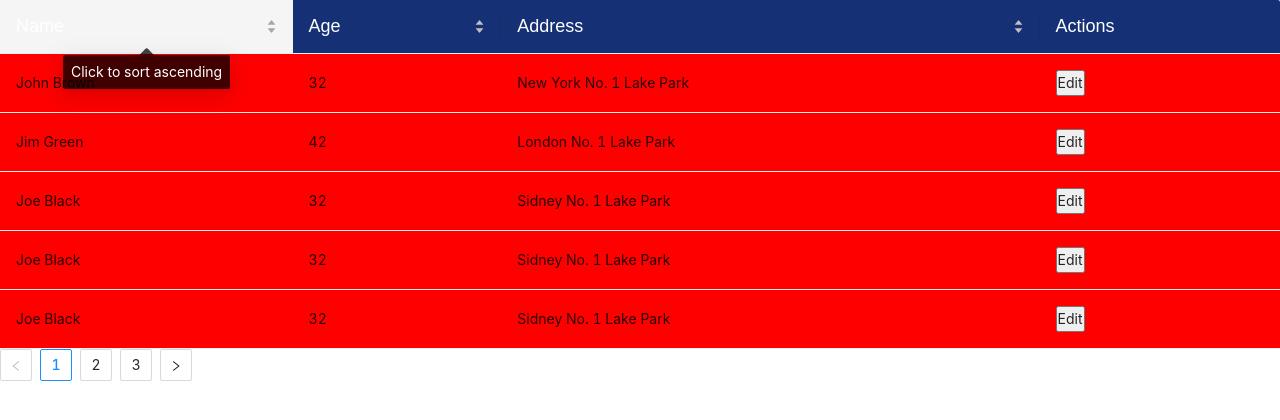
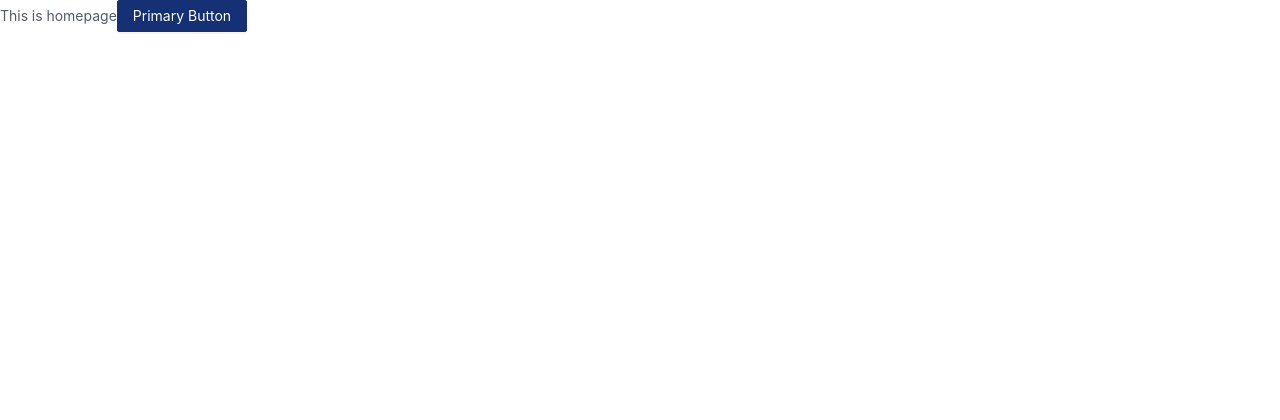
Before and after one commit to w3ngithub/wenhub, a Next.js app: page / in a window 1280 px wide. Shown: the top 420 px of the page. Built offline with nearby package versions, Linux system fonts and the light colour scheme.

Commit message:
Modifying paginateTable

```diff
--- a/app/components/elements/Table/index.js
+++ b/app/components/elements/Table/index.js
@@ -8,7 +8,8 @@ const { Column } = Table
 
 const ListTable = ({
     columns,
-    data
+    data,
+    tableBodyStyle
 }) => {
 
     return (
@@ -27,7 +28,7 @@ const ListTable = ({
                             render={(text) => {
                                 return {
                                     props: {
-                                        style:{background:'red'}
+                                        style: tableBodyStyle
                                     },
                                     children: text
                                 }
@@ -41,104 +42,57 @@ const ListTable = ({
 }
 
 ListTable.defaultProps = {
-    // columns: [
-    //     {
-    //         title: "Name",
-    //         keyIndex: "name"
-    //     },
-    //     {
-    //         title: "Age",
-    //         keyIndex: "age"
-    //     },
-    //     {
-    //         title: "Address",
-    //         keyIndex: "address"
-    //     }
-    // ],
-    // data : [
-    //     {
-    //       key: '1',
-    //       name: 'John Brown',
-    //       age: 32,
-    //       address: 'New York No. 1 Lake Park',
-    //       edit: <button onClick={() => console.log(1)}>Edit</button>
-    //     },
-    //     {
-    //       key: '2',
-    //       name: 'Jim Green',
-    //       age: 42,
-    //       address: 'London No. 1 Lake Park',
-    //       edit: <button onClick={() => console.log(2)}>Edit</button>
-    //     },
-    //     {
-    //       key: '3',
-    //       name: 'Joe Black',
-    //       age: 32,
-    //       address: 'Sidney No. 1 Lake Park',
-    //       edit: <button onClick={() => console.log(3)}>Edit</button>
-    //     },
-    //     {
-    //       key: '4',
-    //       name: 'Joe Black',
-    //       age: 32,
-    //       address: 'Sidney No. 1 Lake Park',
-    //       edit: <button onClick={() => console.log(4)}>Edit</button>
-    //     },
-    //     {
-    //       key: '5',
-    //       name: 'Joe Black',
-    //       age: 32,
-    //       address: 'Sidney No. 1 Lake Park',
-    //       edit: <button onClick={() => console.log(5)}>Edit</button>
-    //     },
-    //     {
-    //       key: '6',
-    //       name: 'Joe Black',
-    //       age: 32,
-    //       address: 'Sidney No. 1 Lake Park',
-    //       edit: <button onClick={() => console.log(6)}>Edit</button>
-    //     },
-    //     {
-    //       key: '7',
-    //       name: 'Joe Black',
-    //       age: 32,
-    //       address: 'Sidney No. 1 Lake Park',
-    //       edit: <button onClick={() => console.log(7)}>Edit</button>
-    //     },
-    //     {
-    //       key: '8',
-    //       name: 'Joe Black',
-    //       age: 32,
-    //       address: 'Sidney No. 1 Lake Park',
-    //       edit: <button onClick={() => console.log(8)}>Edit</button>
-    //     },
-    //     {
-    //       key: '9',
-    //       name: 'Joe Black',
-    //       age: 32,
-    //       address: 'Sidney No. 1 Lake Park',
-    //       edit: <button onClick={() => console.log(9)}>Edit</button>
-    //     },
-    //     {
-    //       key: '10',
-    //       name: 'Joe Black',
-    //       age: 32,
-    //       address: 'Sidney No. 1 Lake Park',
-    //       edit: <button onClick={() => console.log(10)}>Edit</button>
-    //     },
-    //     {
-    //       key: '11',
-    //       name: 'Joe Black',
-    //       age: 32,
-    //       address: 'Sidney No. 1 Lake Park',
-    //       edit: <button onClick={() => console.log(11)}>Edit</button>
-    //     },
-    //   ]
+    tableBodyStyle: {
+        background: "ccff33"
+    },
+    columns: [
+        {
+            title: "Name",
+            keyIndex: "name",
+            sorting: (a, b) => a.name > b.name
+        },
+        {
+            title: "Age",
+            keyIndex: "age"
+        },
+        {
+            title: "Address",
+            keyIndex: "address"
+        },
+        {
+            title: "Actions",
+            keyIndex: "edit",
+        }
+    ],
+    data: [
+        {
+            key: '1',
+            name: 'John Brown',
+            age: 32,
+            address: 'New York No. 1 Lake Park',
+            edit: <button onClick={() => console.log(1)}>Edit</button>
+        },
+        {
+            key: '2',
+            name: 'Jim Green',
+            age: 42,
+            address: 'London No. 1 Lake Park',
+            edit: <button onClick={() => console.log(2)}>Edit</button>
+        },
+        {
+            key: '3',
+            name: 'Joe Black',
+            age: 32,
+            address: 'Sidney No. 1 Lake Park',
+            edit: <button onClick={() => console.log(3)}>Edit</button>
+        }
+    ]
 }
 
 ListTable.propTypes = {
-    columns: PropTypes.array,
-    data: PropTypes.array
+    tableBodyStyle: PropTypes.object,
+    columns: PropTypes.array.isRequired,
+    data: PropTypes.array.isRequired
 }
 
 export default ListTable
--- a/pages/index.js
+++ b/pages/index.js
@@ -1,126 +1,10 @@
 import React from 'react'
-import Table from 'components/elements/Table'
-import { Paginate, listData } from 'components/elements/Pagination'
-const columns = [
-  {
-    title: "Name",
-    keyIndex: "name",
-    sorting: (a, b) => a.name > b.name
-  },
-  {
-    title: "Age",
-    keyIndex: "age",
-    sorting: (a, b) => a.age - b.age
-  },
-  {
-    title: "Address",
-    keyIndex: "address",
-    sorting: (a, b) => a.address > b.address
-  },
-  {
-    title: "Actions",
-    keyIndex: "edit",
-  }
-]
-
-const data = [
-  {
-    key: '1',
-    name: 'John Brown',
-    age: 32,
-    address: 'New York No. 1 Lake Park',
-    edit: <button onClick={() => console.log(1)}>Edit</button>
-  },
-  {
-    key: '2',
-    name: 'Jim Green',
-    age: 42,
-    address: 'London No. 1 Lake Park',
-    edit: <button onClick={() => console.log(2)}>Edit</button>
-  },
-  {
-    key: '3',
-    name: 'Joe Black',
-    age: 32,
-    address: 'Sidney No. 1 Lake Park',
-    edit: <button onClick={() => console.log(3)}>Edit</button>
-  },
-  {
-    key: '4',
-    name: 'Joe Black',
-    age: 32,
-    address: 'Sidney No. 1 Lake Park',
-    edit: <button onClick={() => console.log(4)}>Edit</button>
-  },
-  {
-    key: '5',
-    name: 'Joe Black',
-    age: 32,
-    address: 'Sidney No. 1 Lake Park',
-    edit: <button onClick={() => console.log(5)}>Edit</button>
-  },
-  {
-    key: '6',
-    name: 'Joe Black',
-    age: 32,
-    address: 'Sidney No. 1 Lake Park',
-    edit: <button onClick={() => console.log(6)}>Edit</button>
-  },
-  {
-    key: '7',
-    name: 'Joe Black',
-    age: 32,
-    address: 'Sidney No. 1 Lake Park',
-    edit: <button onClick={() => console.log(7)}>Edit</button>
-  },
-  {
-    key: '8',
-    name: 'Joe Black',
-    age: 32,
-    address: 'Sidney No. 1 Lake Park',
-    edit: <button onClick={() => console.log(8)}>Edit</button>
-  },
-  {
-    key: '9',
-    name: 'Joe Black',
-    age: 32,
-    address: 'Sidney No. 1 Lake Park',
-    edit: <button onClick={() => console.log(9)}>Edit</button>
-  },
-  {
-    key: '10',
-    name: 'Joe Black',
-    age: 32,
-    address: 'Sidney No. 1 Lake Park',
-    edit: <button onClick={() => console.log(10)}>Edit</button>
-  },
-  {
-    key: '11',
-    name: 'Joe Black',
-    age: 32,
-    address: 'Sidney No. 1 Lake Park',
-    edit: <button onClick={() => console.log(11)}>Edit</button>
-  },
-]
+import Button from 'elements/Button'
 
 function Home() {
-
-  const [pageNumber, setPageNumber] = React.useState(1)
-  const [postPerPage, setPostPerPage] = React.useState(5)
-
-  const changePage = (pageNo, pageSize) => {
-    setPageNumber(pageNo)
-    setPostPerPage(pageSize)
-  }
-  const finalData = listData(data, postPerPage, pageNumber)
   return (
     <div>
-      <Table data={finalData} columns={columns} />
-      <Paginate
-        handlePageChange={changePage}
-        length={data.length}
-        pageSize={postPerPage}
-      />
+      This is homepage<Button></Button>
     </div>
   )
 }
```
Also changed, not shown: app/components/elements/Pagination/index.js (+7 -0 lines), app/components/modules/PaginateTable/index.js (added, +30 -0 lines).
